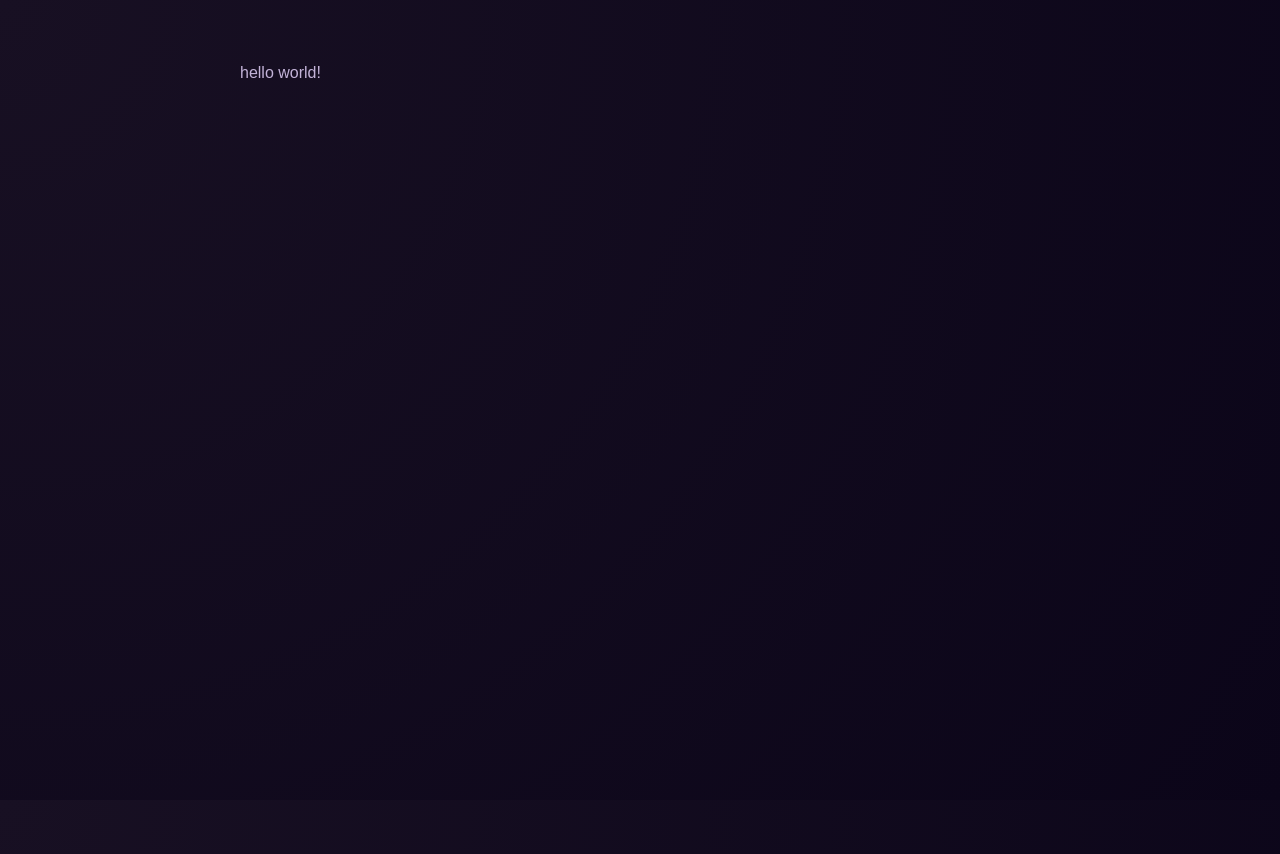
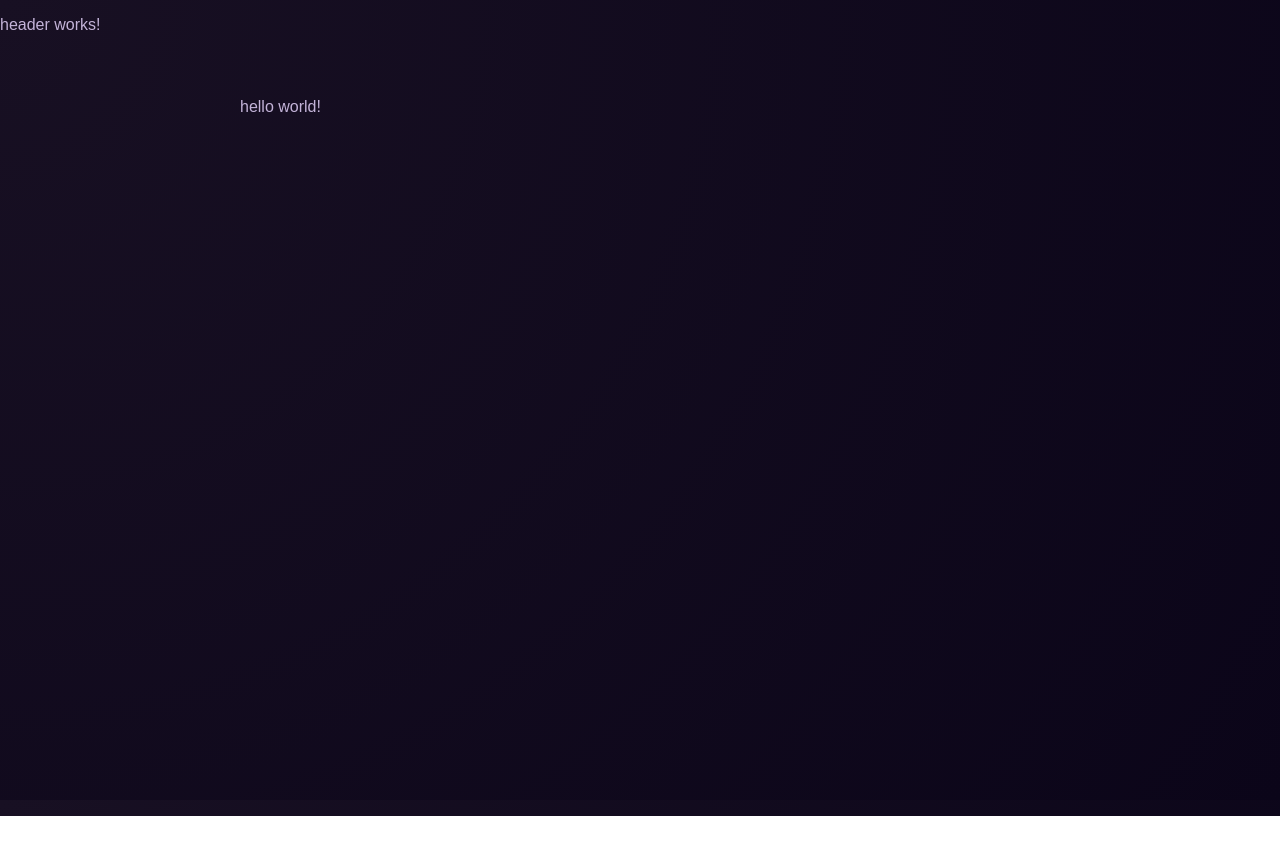
Before and after one commit to muruhh/Angular-team-task-manager, an Angular app: page / in a window 1280 px wide. Shown: the top 854 px of the page. After the commit the page ends 816 px from the top, so only its background shows below. Built offline with nearby package versions, Linux system fonts and the light colour scheme.

Commit message:
Creating HeaderComponent

```diff
--- a/src/app/app.component.html
+++ b/src/app/app.component.html
@@ -1 +1,2 @@
+<app-header />
 <main>hello world!</main>
--- a/src/app/app.component.ts
+++ b/src/app/app.component.ts
@@ -1,8 +1,10 @@
 import { Component } from '@angular/core';
+import { HeaderComponent } from './header/header.component';
 
 @Component({
   selector: 'app-root',
   standalone: true,
+  imports: [HeaderComponent],
   templateUrl: './app.component.html',
   styleUrl: './app.component.css',
 })
--- /dev/null
+++ b/src/app/header/header.component.html
@@ -0,0 +1 @@
+<p>header works!</p>
```
Also changed, not shown: src/app/header/header.component.ts (added, +10 -0 lines), src/app/header/header.component.css (added).
